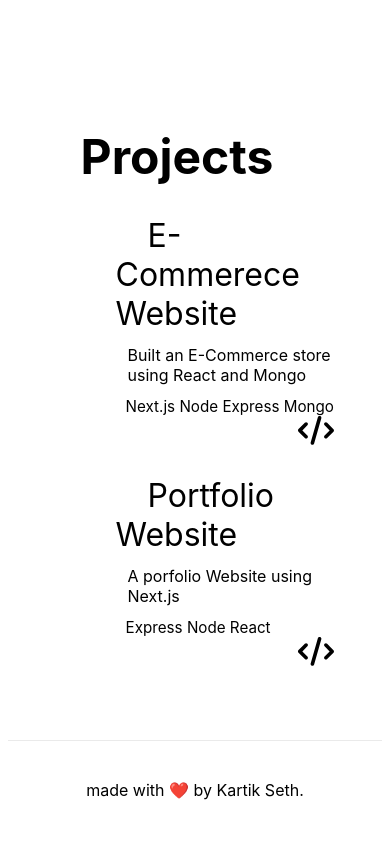
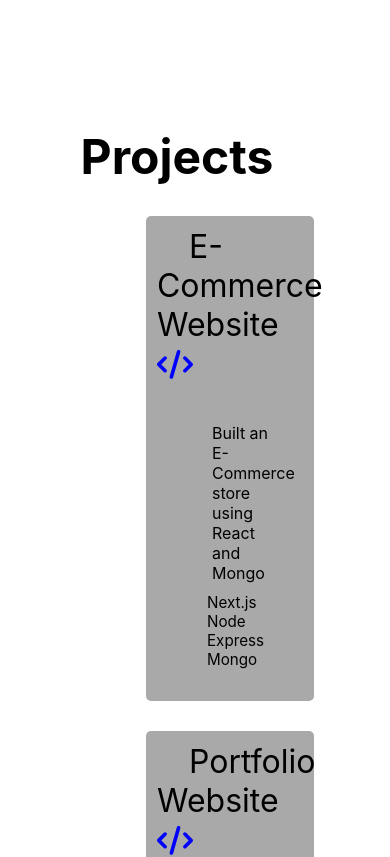
Before and after one commit to Kartik-ksks/Portfolio, a Next.js app: page /portfolio in a window 390 px wide. Shown: the part 4181-5038 px from the top of the page. Built offline with nearby package versions, Linux system fonts and the light colour scheme.

Commit message:
fix for small screens

```diff
--- a/Data/projects.jsx
+++ b/Data/projects.jsx
@@ -1,6 +1,6 @@
 export const projects = [
   {
-    name: "E-Commerece Website",
+    name: "E-Commerce Website",
     image: "faTruck",
     color: "#9C27B0",
     description: `Built an E-Commerce store using React and Mongo`,
--- a/components/Cardcomponent.jsx
+++ b/components/Cardcomponent.jsx
@@ -19,11 +19,12 @@ export default function CardComponent(props) {
   const styles = {
     main: {
       height: "100%",
-      paddingBottom: "13%",
+      padding: "5%",
       maxWidth: "100%",
       borderRadius: "5px",
-      marginTop: "30px",
+      margin: "30px",
       border: "2px solid var(--border)",
+      backgroundColor: "#A9A9A9",
     },
     heading: {
       color: "var(--fontColor)",
@@ -31,9 +32,14 @@ export default function CardComponent(props) {
       fontSize: "2rem",
       margin: "2rem",
     },
+    box: {
+      padding: "20px",
+      marginLeft: "20px",
+    },
     description: {
       fontSize: "1rem",
-      margin: "12px",
+      marginLeft: "15px",
+      paddingTop: "20px",
       color: "var(--secondary)",
     },
     tags: {
@@ -42,12 +48,13 @@ export default function CardComponent(props) {
       color: "var(--subsecondary)",
     },
     link: {
-      margin: "0 10px 10px 10px",
+      margin: "5px",
       float: "right",
+      top: "0",
     },
     icon: {
       fontSize: "1.8rem",
-      color: "var(--subsecondary)",
+      color: "blue",
     },
   };
 
@@ -57,19 +64,22 @@ export default function CardComponent(props) {
   return (
     <motion.span variants={childVariants}>
       <div style={{ marginLeft: "35px", maxWidth: "100%" }}>
-        <Card style={styles.main}>
-          <div></div>
-          <span style={styles.heading}>{project.name}</span>
-          <div style={styles.description}>{project.description}</div>
-          <div style={styles.tags}>
-            {tags && tags.map((tag) => <span key={tag}>{`${tag}\t`}</span>)}
-          </div>
-          <div style={styles.link}>
-            {codeLink && (
-              <a href={codeLink} target="_blank" rel="noopener noreferrer">
-                <FontAwesomeIcon icon={faCode} style={styles.icon} />
-              </a>
-            )}
+        <Card bg="primary" style={styles.main}>
+          <span style={styles.heading}>
+            <>{project.name}</>
+            <>
+              {codeLink && (
+                <a href={codeLink} target="_blank" rel="noopener noreferrer">
+                  <FontAwesomeIcon icon={faCode} style={styles.icon} />
+                </a>
+              )}
+            </>
+          </span>
+          <div style={styles.box}>
+            <div style={styles.description}>{project.description}</div>
+            <div style={styles.tags}>
+              {tags && tags.map((tag) => <span key={tag}>{`${tag}\t`}</span>)}
+            </div>
           </div>
         </Card>
       </div>
--- a/components/Footer.jsx
+++ b/components/Footer.jsx
@@ -1,6 +1,6 @@
 import React from "react";
 
-export default function footer() {
+export default function Footer() {
   const styles = {
     footer: {
       width: "100%",
@@ -8,8 +8,10 @@ export default function footer() {
       borderTop: "1px solid #eaeaea",
       display: "flex",
       justifyContent: "center",
-      alignItems: "center"
+      alignItems: "center",
+      bottom: "0",
     }
-  }
-  return <div style={styles.footer}>made with ❤️ by Kartik Seth.</div>;
+  };
+
+  return <div className="padding-top"style={styles.footer}>made with ❤️ by Kartik Seth.</div>;
 }
--- a/components/Portfolio.jsx
+++ b/components/Portfolio.jsx
@@ -41,9 +41,11 @@ export default function Portfolio() {
         >
           Projects
         </h1>
-        {projects.map((project) => (
-          <CardComponent project={project} key={project.name} />
-        ))}
+        <div>
+          {projects.map((project) => (
+            <CardComponent project={project} key={project.name} />
+          ))}
+        </div>
       </motion.div>
     </div>
   );
```
Also changed, not shown: components/Intro.jsx (+29 -7 lines).
